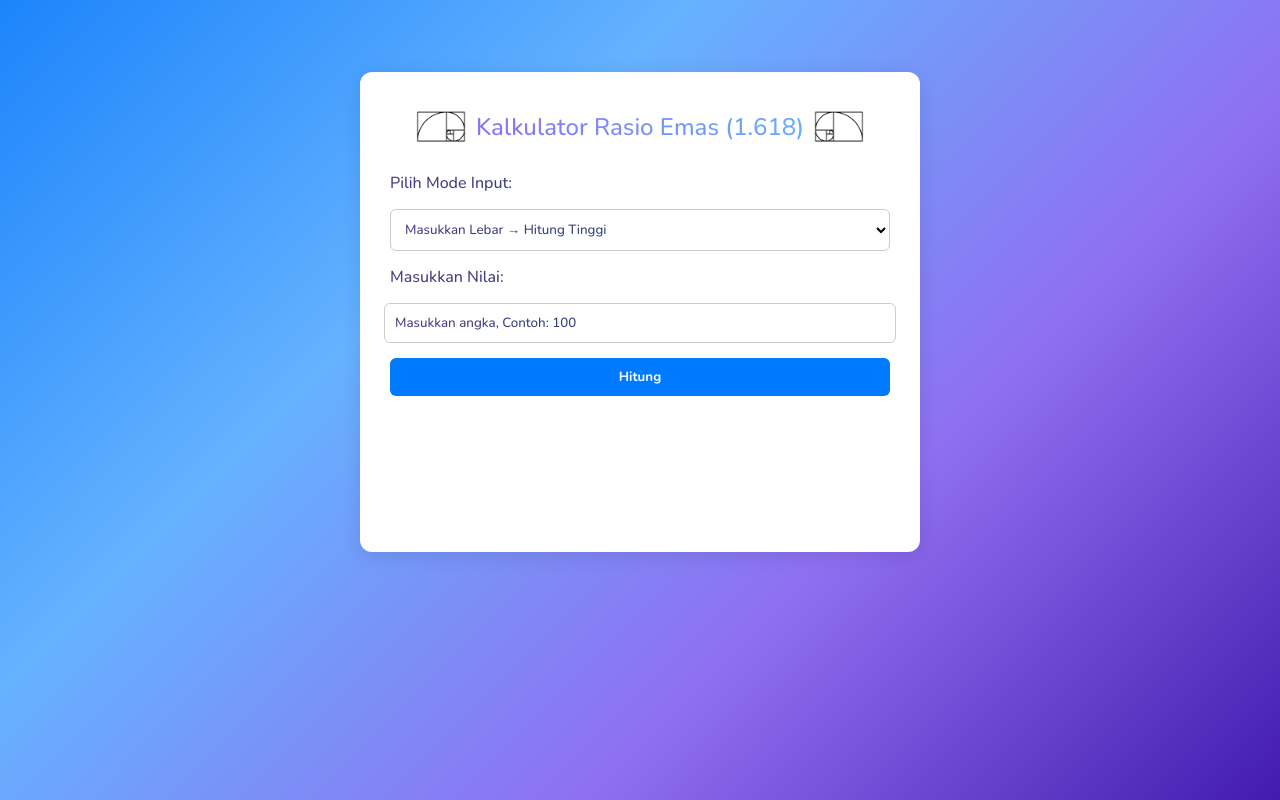
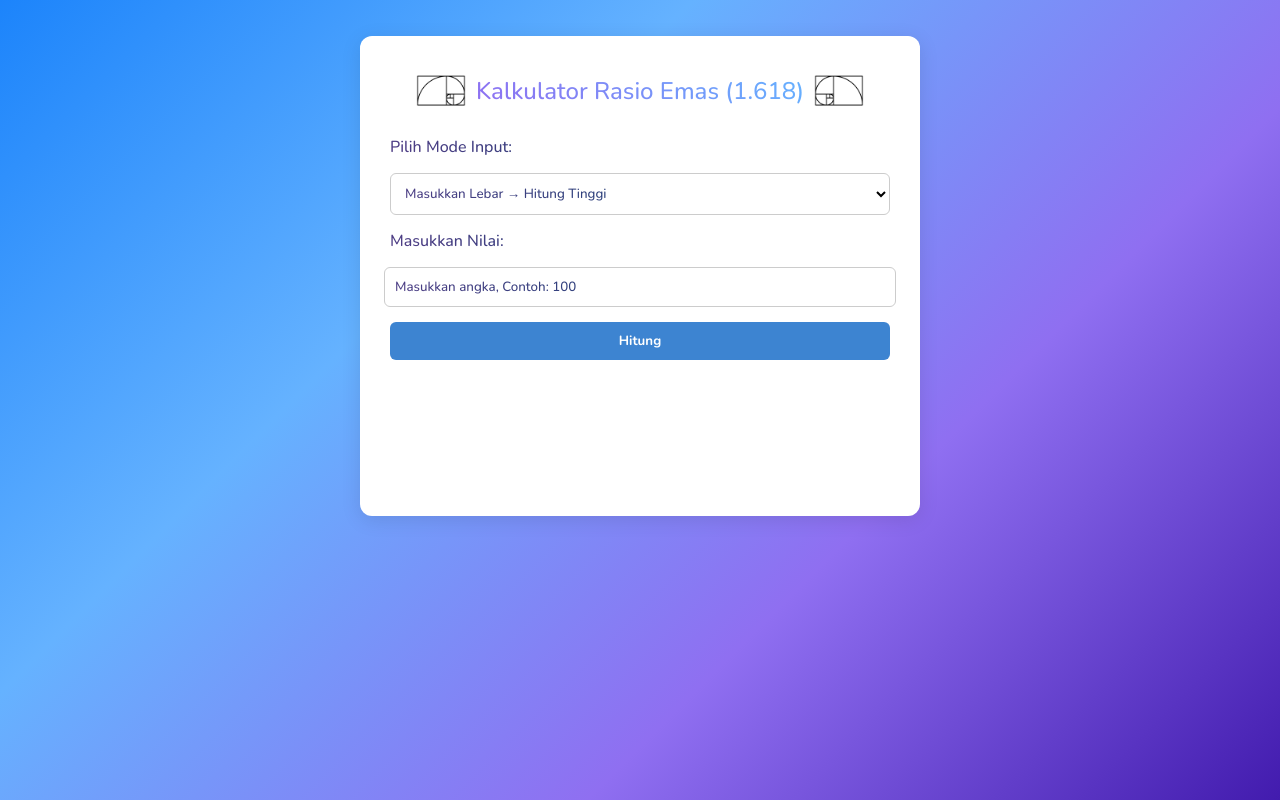
Before and after one commit to arvinr16/Golden_Ratio_Calculator, a plain HTML site: page index.html in a window 1280 px wide. Drawn offline with nearby package versions, Linux system fonts and the light colour scheme.

Commit message:
Add editing 'body' and 'button' in 'style.css'

```diff
--- a/style.css
+++ b/style.css
@@ -13,7 +13,7 @@ body {
     background-attachment: fixed;
     display: flex;
     justify-content: center;
-    margin: 72px 0 0 0;
+    margin: 36px 0 0 0;
 }
 
 .container {
@@ -67,12 +67,13 @@ input[type="number"], select {
 button {
     width: 100%;
     padding: 10px;
-    background-color: #007bff;
+    background-color: #3d84d1;
     color: white;
     border: none;
     border-radius: 6px;
     cursor: pointer;
     font-weight: bold;
+    transition: background 0.3s ease;
 }
 
 button:hover {
```
